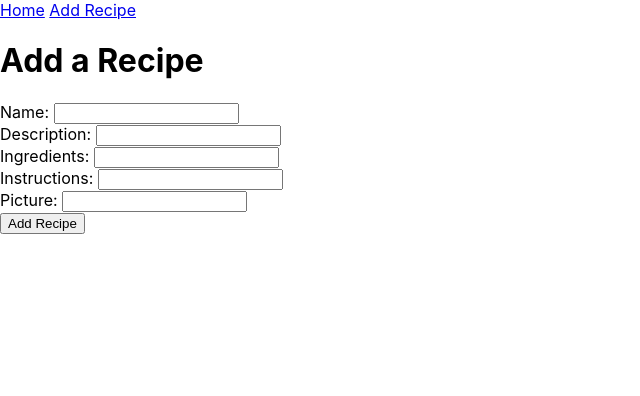
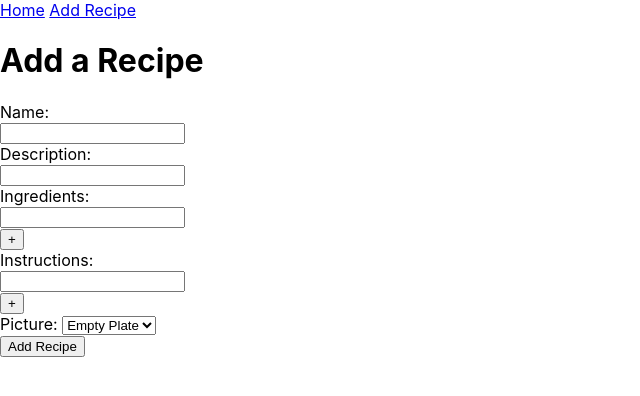
Before and after one commit to Brozon3/ReactRecipeWesbite, a React (Create React App) app: page /add in a window 1280 px wide. Shown: the top 396 px of the page, without its empty margins (0-640 px from the left). Built offline with nearby package versions, Linux system fonts and the light colour scheme.

Commit message:
Edited form submission and remove buttons

```diff
--- a/package.json
+++ b/package.json
@@ -8,6 +8,7 @@
     "@testing-library/user-event": "^13.5.0",
     "react": "^18.2.0",
     "react-dom": "^18.2.0",
+    "react-hook-form": "^7.46.1",
     "react-router-dom": "^6.16.0",
     "react-scripts": "^5.0.1",
     "web-vitals": "^2.1.4"
@@ -35,5 +36,8 @@
       "last 1 firefox version",
       "last 1 safari version"
     ]
+  },
+  "devDependencies": {
+    "@hookform/devtools": "^4.3.1"
   }
 }
--- a/src/App.js
+++ b/src/App.js
@@ -2,37 +2,6 @@ import './App.css';
 import { useState, useEffect } from 'react';
 import { RecipeList } from './Recipes';
 import { Link } from "react-router-dom";
-
-export function Add() {
-  return(
-    <div>
-      <nav>
-        <Link to="/">Home</Link>
-        <span> </span>
-        <Link to="/add">Add Recipe</Link>
-      </nav>
-      <h1>Add a Recipe</h1>
-      <form>
-        <label for="name">Name: </label>
-        <input type="text" id="name"></input>
-        <br></br>
-        <label for="desc">Description: </label>
-        <input type="text" id="desc"></input>
-        <br></br>
-        <label for="ingred">Ingredients: </label>
-        <input type="text" id="ingred"></input>
-        <br></br>
-        <label for="instruct">Instructions: </label>
-        <input type="text" id="instruct"></input>
-        <br></br>
-        <label for="pic">Picture: </label>
-        <input type="text" id="pic"></input>
-        <br></br>
-        <button>Add Recipe</button>
-      </form>
-    </div>
-  );
-}
 
 export function App() {
 
@@ -40,7 +9,7 @@ export function App() {
     {
       name: "Family Pizza Night",
       ingredients: ["1 smartphone OR", "1 telephone AND a phonebook"],
-      instructions: ["Google/Yellowpages the closest Dominos and order pizza.", "Send mass text to/call the fam.", "Meet at central location.", "Distribute pizza and cheesy bread.", "Eat until absolutelyStuffed equals true."],
+      instructions: ["Google/Yellow Pages the closest Dominos and order pizza.", "Send mass text to/call the fam.", "Meet at central location.", "Distribute pizza and cheesy bread.", "Eat until absolutelyStuffed equals true."],
       picture: "./images/family_pizza_night.jfif",
       description: "This recipe is not sponsored by Dominos."
     },
--- a/src/Recipes.js
+++ b/src/Recipes.js
@@ -1,13 +1,13 @@
-export function RecipeList( props ){
+export function RecipeList( {recipes} ){
 
     return (
-        props.recipes.map((recipe, i) => {
-            return <Recipe name={recipe.name} ingredients={recipe.ingredients} instructions={recipe.instructions} picture={recipe.picture} description={recipe.description}/>
+        recipes.map((recipe, i) => {
+            return <Recipe key={i} name={recipe.name} ingredients={recipe.ingredients} instructions={recipe.instructions} picture={recipe.picture} description={recipe.description}/>
         })
     )
 };
 
-function Recipe ( {name, ingredients, instructions, picture, description} ){
+function Recipe ( {id, name, ingredients, instructions, picture, description} ){
 
     const ingredientObjects = ingredients.map(
         (ingredient, i) => ({
@@ -25,7 +25,8 @@ function Recipe ( {name, ingredients, instructions, picture, description} ){
 
 
     return(
-        <div>
+        <div id={id}>
+            <br></br>
             <img src={picture} height={200} width={250} alt=""></img>
             <p>{name}</p>
             <p>{description}</p>
@@ -41,6 +42,7 @@ function Recipe ( {name, ingredients, instructions, picture, description} ){
                     <li key={instruction.id}>{instruction.text}</li>
                 ))}
             </ul>
+            <button onClick={e => e.target.parentNode.style.display="none"}>Remove</button>
             <br></br>
         </div>
     )
--- a/src/components/addRecipe.js
+++ b/src/components/addRecipe.js
@@ -0,0 +1,136 @@
+import React from "react";
+import { Link } from "react-router-dom";
+import { useForm } from "react-hook-form";
+import { DevTool } from "@hookform/devtools";
+import { useState } from "react";
+
+export const AddRecipe = () => {
+
+    const form = useForm();
+    const { register, control, handleSubmit, formState } = form;
+    const { errors } = formState;
+
+    const onSubmit = (data) => {
+        let recipe = {
+            name: data.name,
+            description: data.description,
+            picture: data.pic,
+            ingredients: [],
+            instructions: []
+        };
+        for (const [key, value] of Object.entries(data)){
+            if (key.includes("ingredient")){
+                recipe.ingredients.push(value);
+            }
+            if (key.includes("step")){
+                recipe.instructions.push(value);
+            }
+        };
+        console.log(recipe);
+
+    };
+
+    const extraIngredients = [];
+    const extraInstructions = [];
+
+    const [ingredientArr, setIngredidentArr] = useState(extraIngredients);
+    const [instructionArr, setInstructionArr] = useState(extraInstructions);
+
+    const addIngredientInput = () => {
+        setIngredidentArr(s => {
+            return [
+                ...s, {
+                    type: "text",
+                    value: ""
+                }
+            ]
+        })
+    };
+
+    const addInstructionInput = () => {
+        setInstructionArr(s => {
+            return [
+                ...s, {
+                    type: "text",
+                    value: ""
+                }
+            ]
+        })
+    };
+
+
+    return(
+        <div>
+
+          <nav>
+            <Link to="/">Home</Link>
+            <span> </span>
+            <Link to="/add">Add Recipe</Link>
+          </nav>
+
+          <h1>Add a Recipe</h1>
+
+          <form onSubmit={handleSubmit(onSubmit)}>
+            <label htmlFor="name">Name: </label>
+            <br></br>
+            <input type="text" id="name" {...register("name", {required: {value: true, message:"Recipe name is required."}})}></input>
+            <span  style={{color: "red"}}>{errors.name?.message}</span>
+            <br></br>
+
+            <label htmlFor="description">Description: </label>
+            <br></br>
+            <input type="text" id="description" {...register("description", {required: {value: true, message:"Recipe description is required."}})}></input>
+            <span  style={{color: "red"}}>{errors.description?.message}</span>
+            <br></br>
+
+            <label htmlFor="ingredient">Ingredients: </label>
+            <br></br>
+            <input type="text" id="ingredient" {...register("ingredient", {required: {value: true, message:"At least one ingredient is required."}})}></input>
+            <span  style={{color: "red"}}>{errors.ingredients?.message}</span>
+            {ingredientArr.map((item, i) => {
+                return(
+                    <div key={i}>
+                        <input id={"ingredient" + i} type={item.type} {...register("ingredient" + i)}></input>
+                        <button onClick={e => e.target.parentNode.remove()}>-</button>
+                    </div>
+                )
+            })}
+            <div>
+                <button type="button" onClick={addIngredientInput}>+</button>
+            </div>
+
+            <label htmlFor="step">Instructions: </label>
+            <br></br>
+            <input type="text" id="step" {...register("step", {required: {value: true, message:"At least one instruction is required."}})}></input>
+            <span  style={{color: "red"}}>{errors.instructions?.message}</span>
+            {instructionArr.map((item, i) => {
+                return(
+                    <div key={i}>
+                        <input id={"step" + i} type={item.type} {...register("step" + i)}></input>
+                        <button onClick={e => e.target.parentNode.remove()}>-</button>
+                    </div>
+                )
+            })}
+            <div>
+                <button type="button" onClick={addInstructionInput}>+</button>
+            </div>
+
+            <label htmlFor="pic">Picture: </label>
+            <select id="pic" {...register("pic", {required: {value: true, message:"A picture is required."}})}>
+                <option value="./images/emptyPlate">Empty Plate</option>
+                <option value="./images/pasta">Pasta</option>
+                <option value="./images/burger">Burger</option>
+                <option value="./images/soup">Soup</option>
+                <option value="./images/salad">Salad</option>
+                <option value="./images/nachos">Nachos</option>
+                <option value="./images/sandwich">Sandwich</option>
+            </select>
+            <span style={{color: "red"}}>{errors.pic?.message}</span>
+            <br></br>
+
+            <button>Add Recipe</button>
+          </form>
+          <DevTool control={control}/>
+        </div>
+      );
+}
--- a/src/index.js
+++ b/src/index.js
@@ -1,15 +1,18 @@
 import React from 'react';
 import ReactDOM from 'react-dom';
+import { createRoot } from 'react-dom/client';
 import './index.css';
-import { App, Add } from './App';
+import { App } from './App';
+import { AddRecipe } from './components/addRecipe';
 import { BrowserRouter, Routes, Route } from 'react-router-dom';
 
-ReactDOM.render(
+const container = document.getElementById("root");
+const root = createRoot(container);
+root.render(
   <BrowserRouter>
     <Routes>
       <Route path="/" element={<App />} />
-      <Route path="/add" element={<Add />} />
+      <Route path="/add" element={<AddRecipe />} />
     </Routes>
-  </BrowserRouter>,
-  document.getElementById("root")
+  </BrowserRouter>
 );
```
Also changed, not shown: src/components/main.js (deleted), 1 other file (tests, documents, lock files or other folders).
